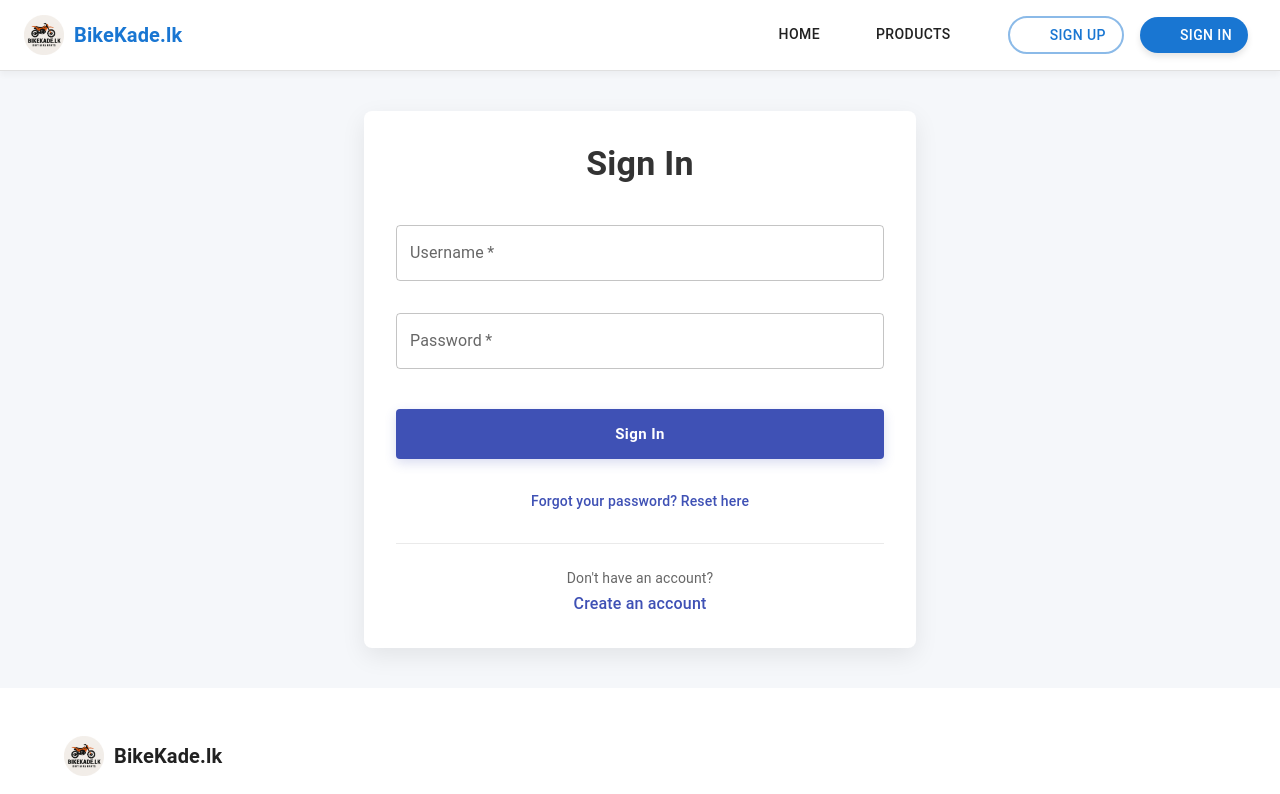
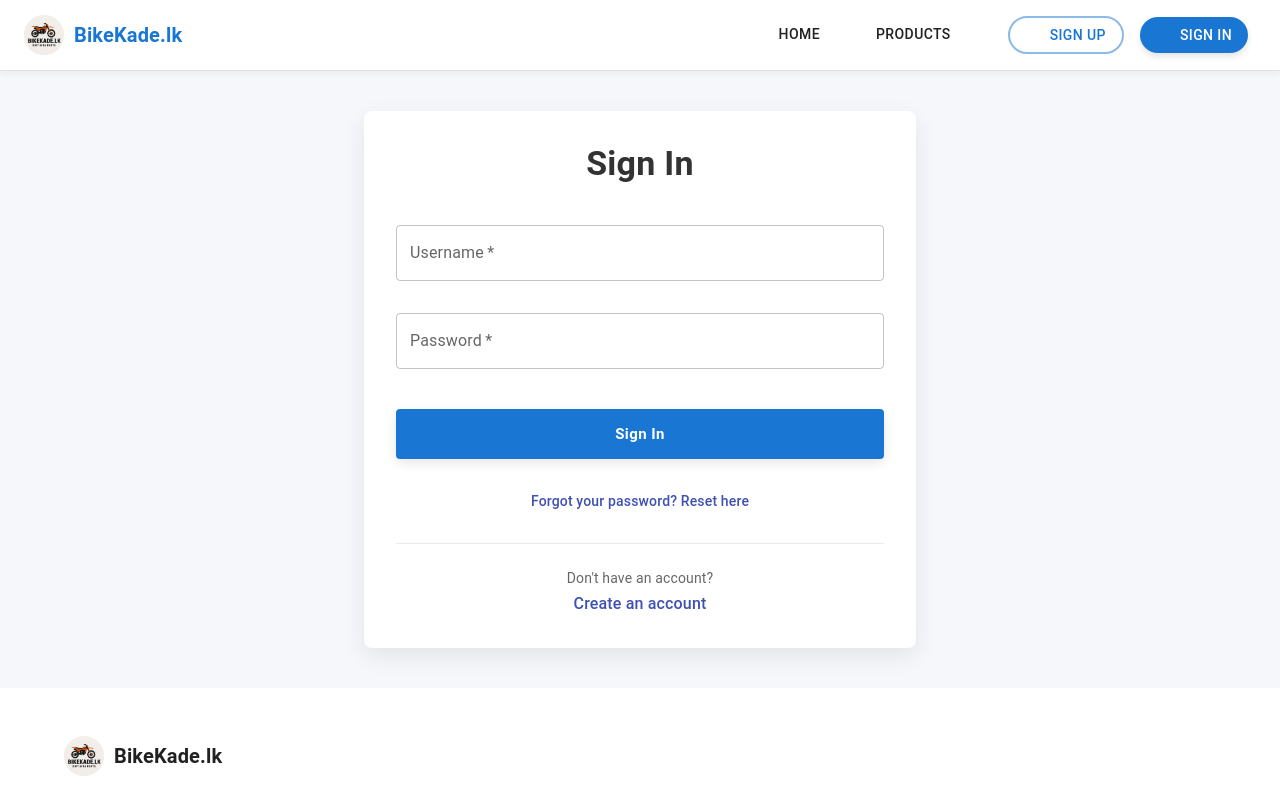
Before and after one commit to BikeKade-lk/Application, a React (Create React App) app in the folder applicationfrontend/: page /signin in a window 1280 px wide. Shown: the top 794 px of the page. Built offline with nearby package versions, Linux system fonts and the light colour scheme; some icons are missing.

Commit message:
Update Signin.jsx

```diff
--- a/applicationfrontend/src/Pages/Signin.jsx
+++ b/applicationfrontend/src/Pages/Signin.jsx
@@ -166,6 +166,7 @@ export default function Signin() {
             />
             <Button
               variant="contained"
+              color="primary"
               fullWidth
               size="large"
               onClick={handleSubmit}
@@ -173,14 +174,12 @@ export default function Signin() {
                 mt: 2,
                 mb: 2,
                 py: 1.5,
-                bgcolor: "#3f51b5",
                 borderRadius: 1,
                 textTransform: "none",
                 fontWeight: 600,
-                boxShadow: "0 4px 12px rgba(63,81,181,0.2)",
+                boxShadow: "0 4px 12px rgba(0,0,0,0.1)",
                 "&:hover": {
-                  bgcolor: "#303f9f",
-                  boxShadow: "0 6px 16px rgba(63,81,181,0.3)",
+                  boxShadow: "0 6px 16px rgba(0,0,0,0.15)",
                 },
               }}
             >
```
